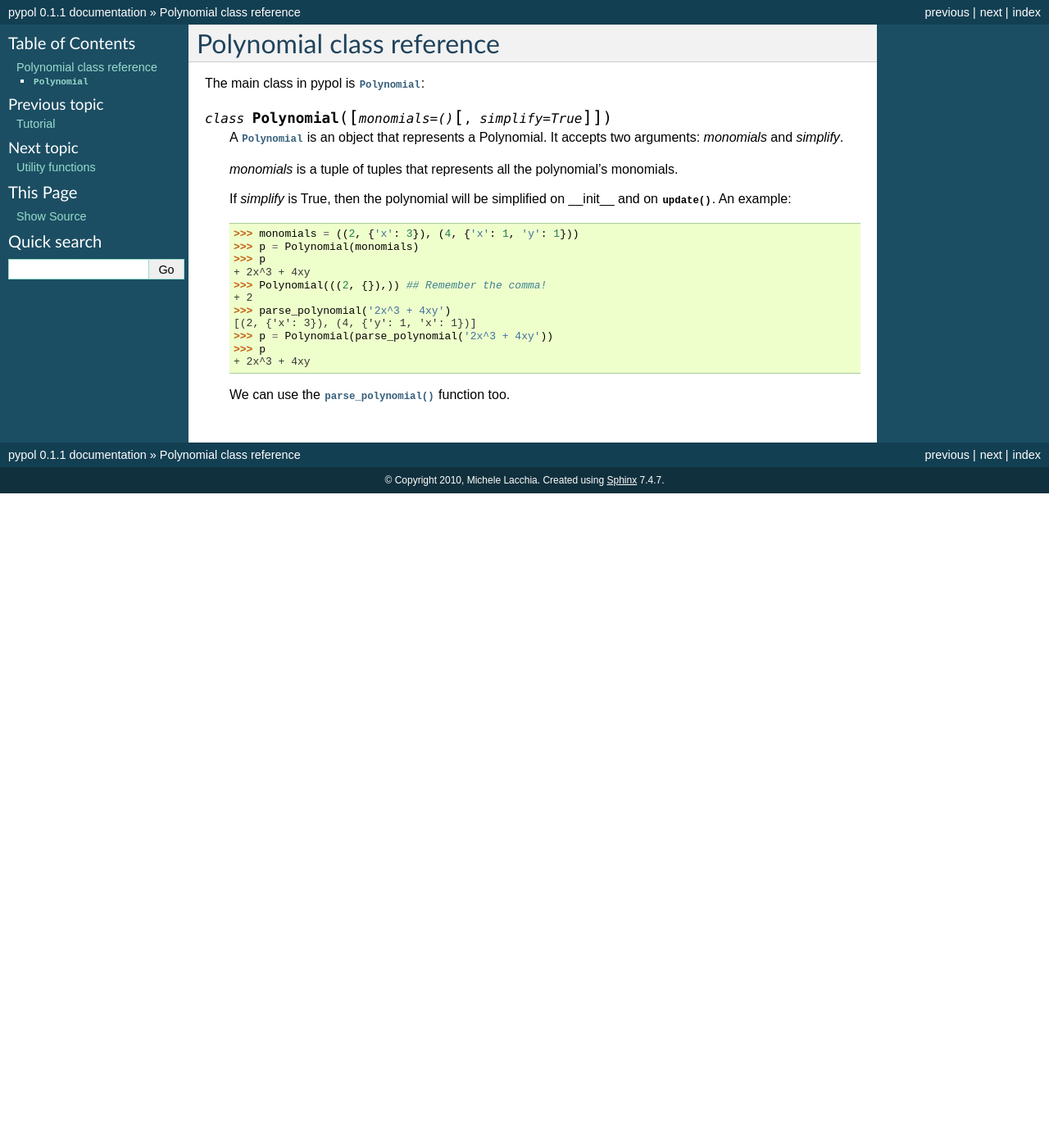
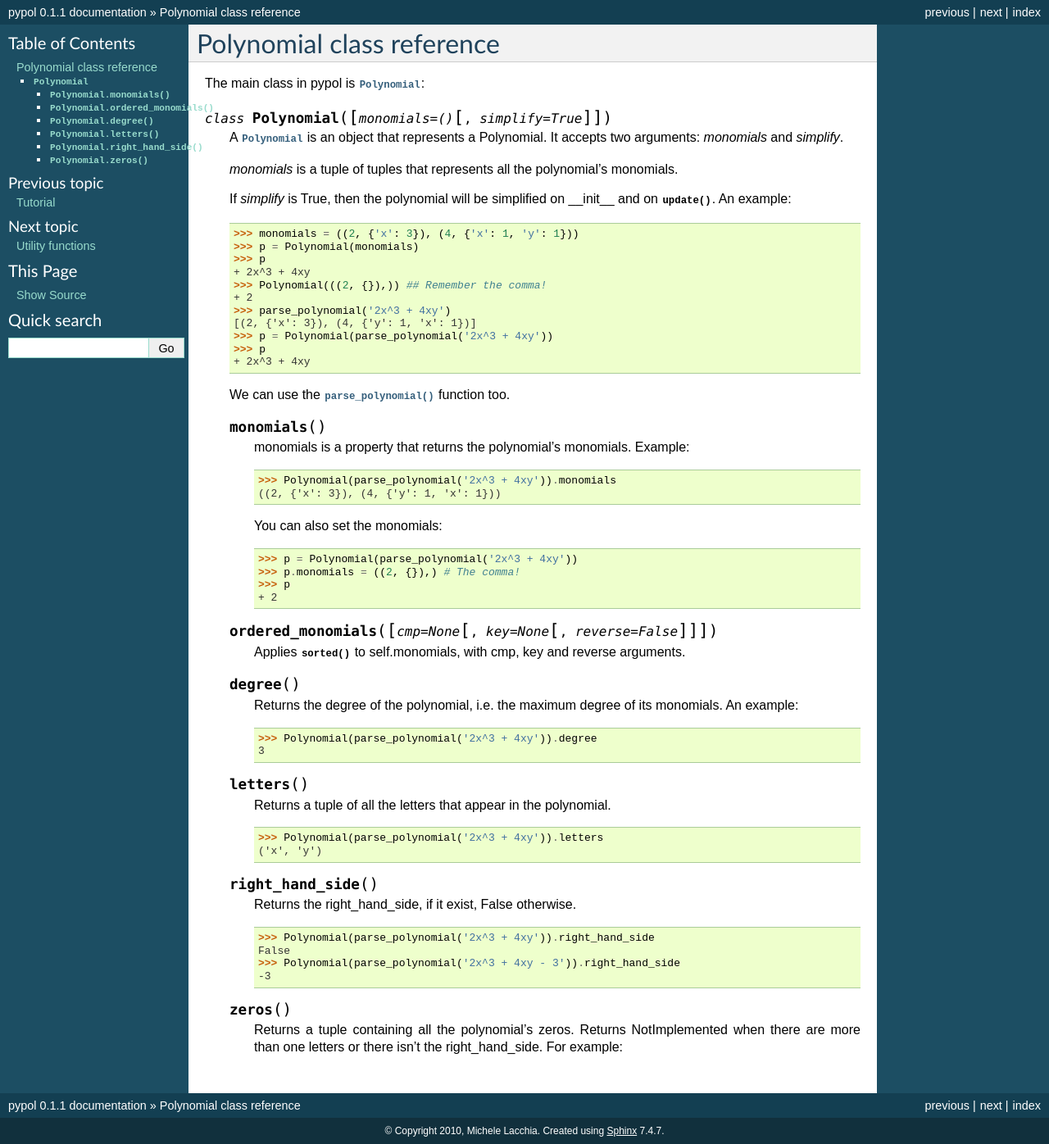
Before and after one commit to rubik/pypol, a Sphinx documentation site: the page built from doc/polynomial_class.rst, in a window 1280 px wide. Shown: the whole page at 82% size. Built offline with Sphinx 7.4.7, drawn with Linux system fonts in a browser that asks for light colours; before the commit the page ends 900 px from its top, so only the background shows below that.

Commit message:
Fixed zeros bug

```diff
--- a/doc/functions.rst
+++ b/doc/functions.rst
@@ -9,7 +9,7 @@ pypol module has some utility functions to work with polynomials:
 
 .. function:: polynomial([string=None[, simplify=True[, print_format=True]]])
 
-    Returns a *Polynomial* object.
+    Returns a :class:`Polynomial` object.
 
     string is a string that represent a polynomial, default is None.
     If simplify is True, the polynomial will be simplified on __init__ and on update.
--- a/doc/polynomial_class.rst
+++ b/doc/polynomial_class.rst
@@ -27,7 +27,7 @@ The main class in pypol is :class:`Polynomial`:
 
     We can use the :func:`parse_polynomial` function too.
 
-    .. :method: monomials
+    .. method:: monomials
 
         monomials is a property that returns the polynomial's monomials.
         Example::
@@ -42,11 +42,11 @@ The main class in pypol is :class:`Polynomial`:
             >>> p
             + 2
 
-    .. :method: ordered_monomials([, cmp=None[, key=None[, reverse=False]]])
+    .. method:: ordered_monomials([, cmp=None[, key=None[, reverse=False]]])
 
         Applies :func:`sorted` to self.monomials, with cmp, key and reverse arguments.
 
-    .. :method: degree
+    .. method:: degree
 
         Returns the degree of the polynomial, i.e. the maximum degree of its monomials.
         An example::
@@ -54,10 +54,25 @@ The main class in pypol is :class:`Polynomial`:
             >>> Polynomial(parse_polynomial('2x^3 + 4xy')).degree
             3
 
-    .. :method: letters
+    .. method:: letters
 
         Returns a tuple of all the letters that appear in the polynomial.
         ::
 
             >>> Polynomial(parse_polynomial('2x^3 + 4xy')).letters
             ('x', 'y')
+
+    .. method:: right_hand_side
+
+        Returns the right_hand_side, if it exist, False otherwise.
+        ::
+
+            >>> Polynomial(parse_polynomial('2x^3 + 4xy')).right_hand_side
+            False
+            >>> Polynomial(parse_polynomial('2x^3 + 4xy - 3')).right_hand_side
+            -3
+
+    .. method:: zeros
+
+        Returns a tuple containing all the polynomial's zeros. Returns NotImplemented when there are more than one letters or there isn't the right_hand_side.
+        For example::
```
Also changed, not shown: 8 other files.
